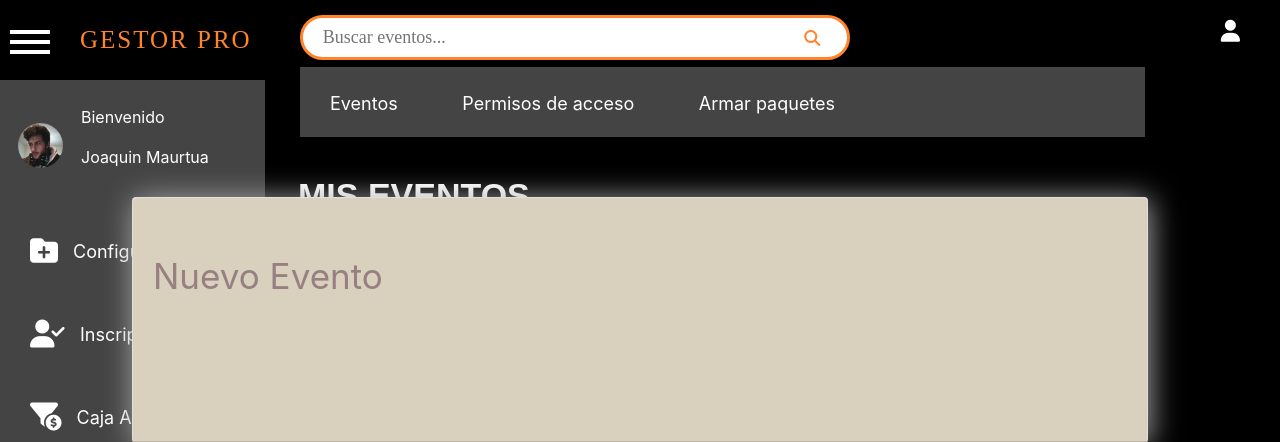
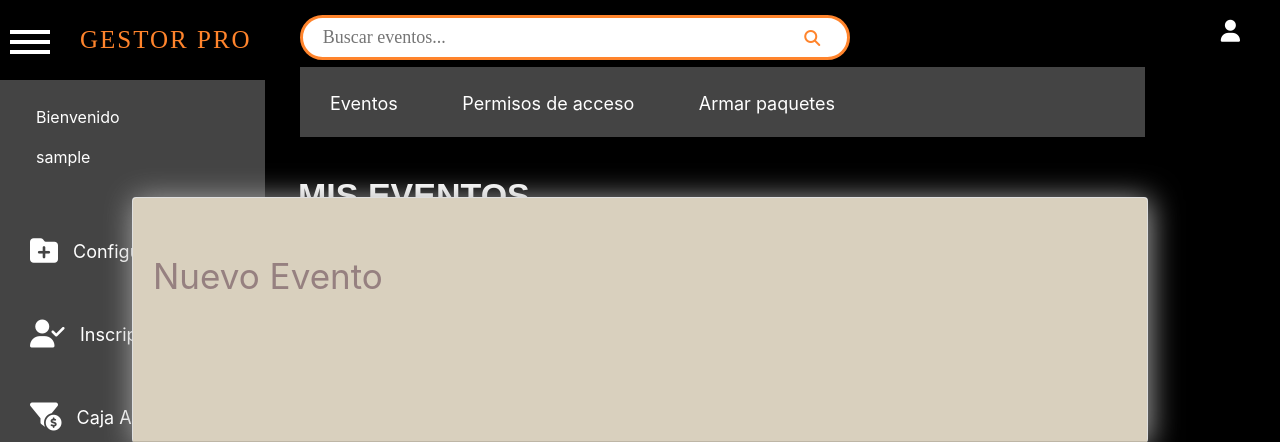
Before and after one commit to rafaelcanoguitton/GestorPro, a Flask app: page /dashboard in a window 1280 px wide. Shown: the top 442 px of the page. Run offline with Flask 2, Linux system fonts and the light colour scheme; the visitor is signed in with stand-in values (Sample User, id 1); data comes from the database, SQL or seed files in the repository; data that the repository does not hold is empty; some libraries are stand-ins or nearby versions.

Commit message:
make it better

```diff
--- a/app.py
+++ b/app.py
@@ -74,7 +74,7 @@ def dashboard():
         current_user.eventos.append(evento)
         db.session.commit()
         return redirect(url_for('dashboard'))
-    return render_template("/dashboard_true.html",ev_form=evento_form,evs=eventitos,up_e=upe_form)
+    return render_template("/dashboard_true.html",ev_form=evento_form,evs=eventitos,up_e=upe_form,nomb=current_user.usuario)
 #CERRAR SESIÓN
 @app.route('/actividad/<int:id>',methods=['GET','POST'])
 def actividad(id):
@@ -109,7 +109,7 @@ def send_mail():
         link = url_for('reg_ev', token=token, eventotk=eventotk, _external=True)
         msg.body = "Su enlace es {}".format(link)
         mail.send(msg)
-    return render_template("/Permisos_de_acceso_true.html",evs=eventitos)
+    return render_template("/Permisos_de_acceso_true.html",evs=eventitos,nomb=current_user.usuario)
 @app.route('/confirm_email/<token>/<eventotk>')
 def confirm_mail(token,eventotk):
     email=s.loads(token,salt='email-confirm',max_age=3600)
--- a/templates/dashboard.html
+++ b/templates/dashboard.html
@@ -108,11 +108,10 @@
         <div class="sidebar__inner">
           <div class="perfil">
             <div class="img">
-              <img src="static/perfil.png" alt="foto_perfil">
             </div>
             <div class="perfil_info">
               <p>Bienvenido</p>
-              <p class="nombre_perfil"> Joaquin Maurtua</p>
+              <p class="nombre_perfil"> {{nomb}}</p>
             </div>
           </div>
           <ul>
```
